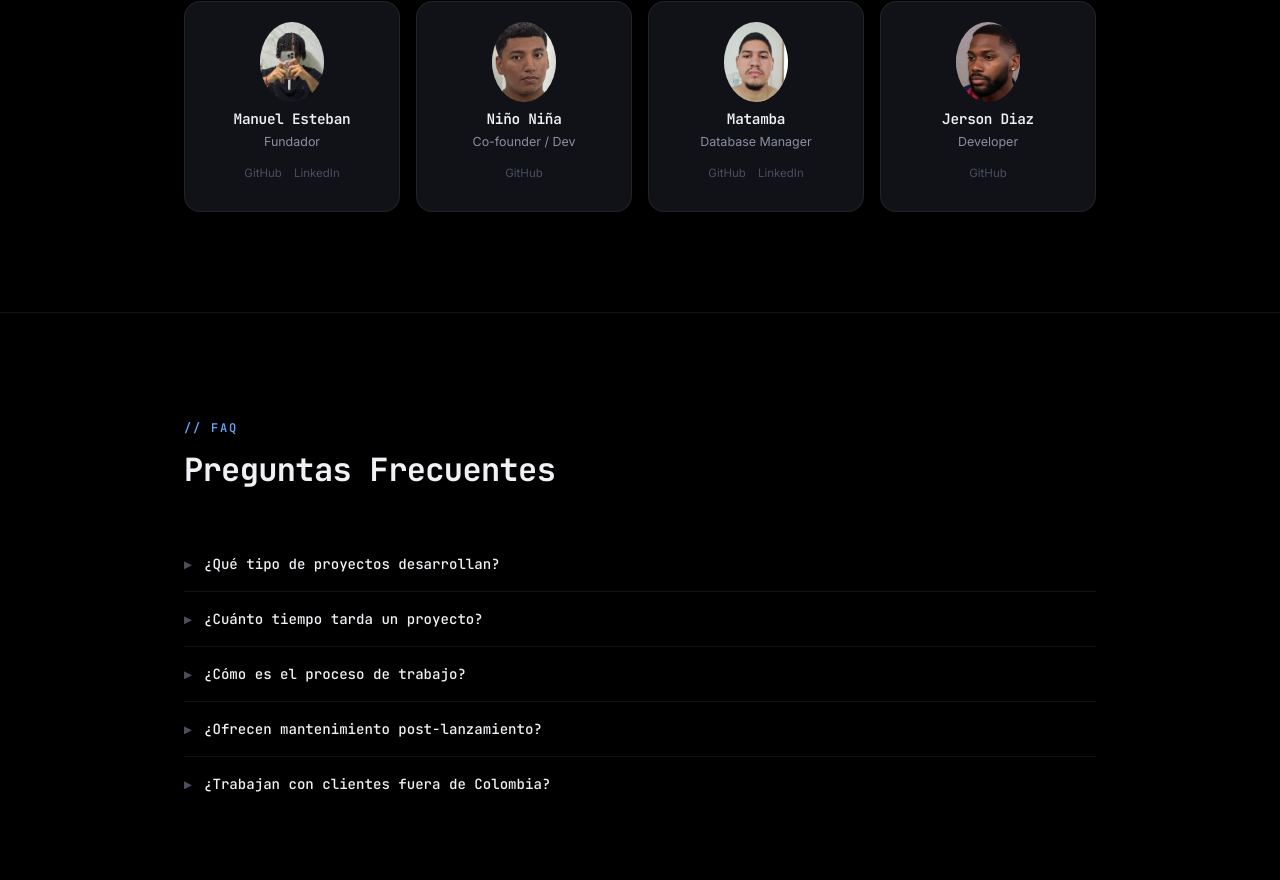
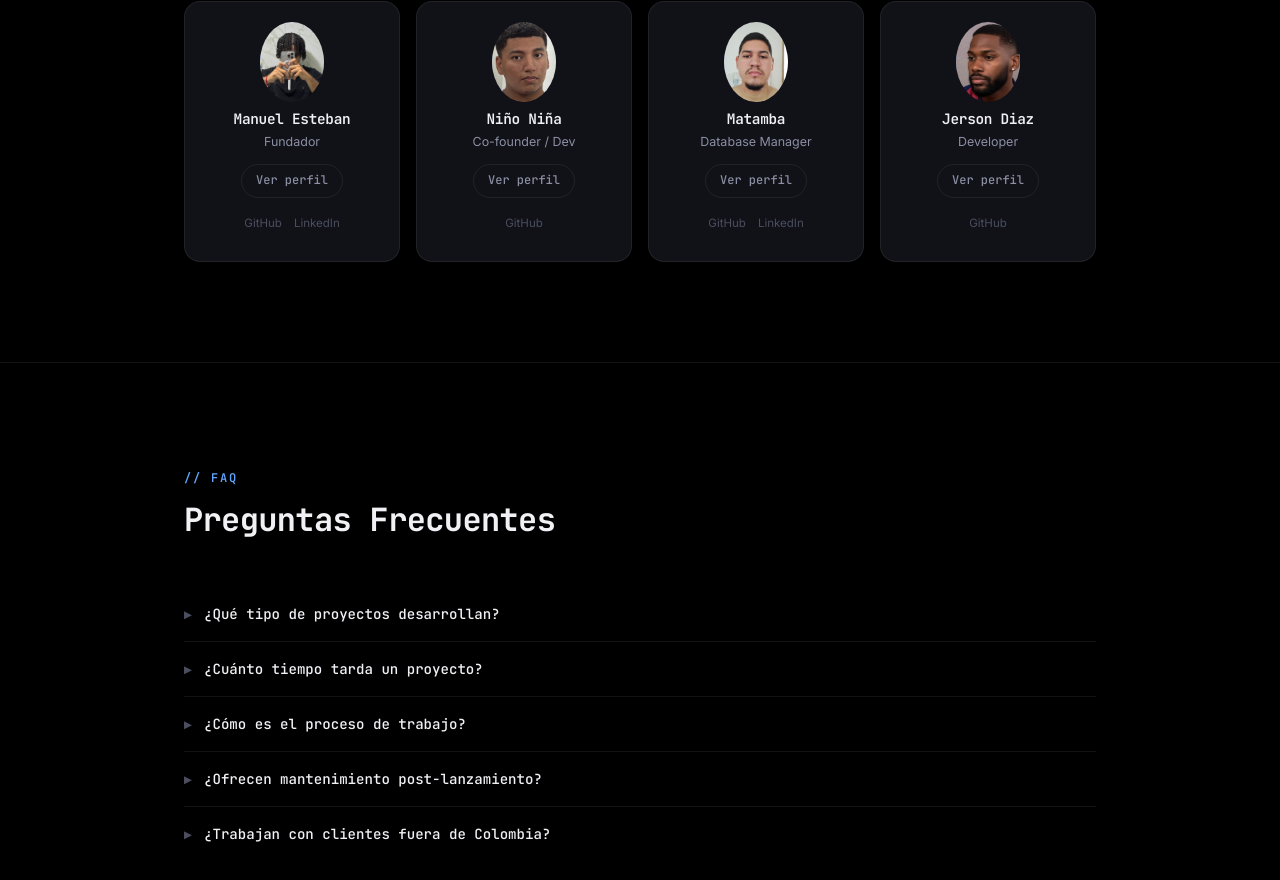
Before and after one commit to Manuuell/SentraLabs, a Next.js app: page / in a window 1280 px wide. Shown: the part 3648-4528 px from the top of the page. Built offline with nearby package versions, Linux system fonts and the light colour scheme.

Commit message:
Add 'Ver perfil' button to Team cards

```diff
--- a/app/page.tsx
+++ b/app/page.tsx
@@ -649,6 +649,11 @@ function Team() {
                 </div>
                 <h3 className="team-name">{m.name}</h3>
                 <p className="team-role">{m.role}</p>
+                <div style={{ marginTop: "12px", marginBottom: "16px" }}>
+                  <span className="btn-secondary" style={{ padding: "6px 14px", fontSize: "0.75rem" }}>
+                    {t.nav.team === "Team" ? "View Profile" : "Ver perfil"}
+                  </span>
+                </div>
               </Link>
               <div className="team-links">
                 {m.github && (
```
